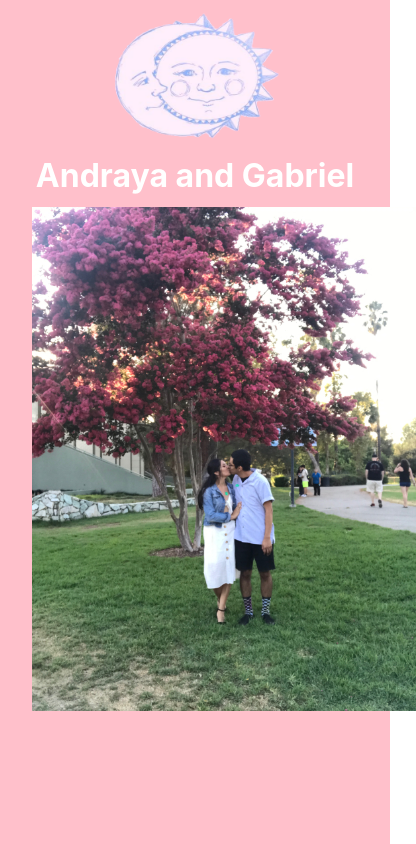
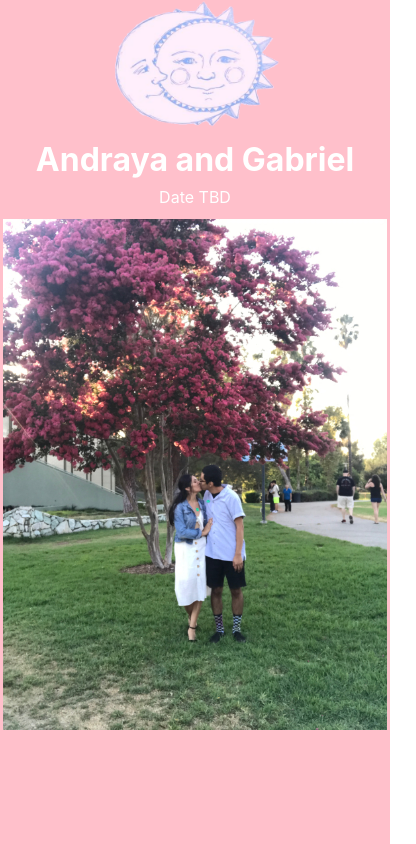
Before and after one commit to gabrieltal/andraya, a React (Create React App) app: page / in a window 390 px wide. Shown: the whole page, 416 px wide, since content can reach past the window. Built offline with nearby package versions, Linux system fonts and the light colour scheme.

Commit message:
Clean up styles on mobile

```diff
--- a/src/App.css
+++ b/src/App.css
@@ -16,3 +16,24 @@ header { padding-top: .75rem; }
 h1 { text-align: center; }
 
 .my-3 { margin-top: 12px; margin-bottom: 12px; }
+.mb-3 { margin-bottom: 12px; }
+.mt-3 { margin-top: 12px; }
+.mb-1 { margin-bottom: 4px; }
+.mt-1 { margin-top: 4px; }
+
+
+.couple-image {
+  max-width:100%;
+  max-height:100%;
+  display: block;
+}
+.main-image {
+  width: 384px;
+}
+
+main {
+  display: flex;
+  flex-direction: column;
+  justify-content: center;
+  align-items: center;
+}
--- a/src/App.js
+++ b/src/App.js
@@ -1,6 +1,4 @@
-import logo from './assets/images/logo.svg';
 import './App.css';
-import Timeline from './components/Timeline';
 import Main from './components/Main';
 
 function App() {
--- a/src/components/Splash.js
+++ b/src/components/Splash.js
@@ -6,11 +6,14 @@ export default class Splash extends Component {
   render() {
     return (
       <div className="splash">
-        <header>
-          <img src={moonImage} height="128px" width="176px" />
-          <h1 class="my-3">Andraya and Gabriel</h1>
-          <img src={coupleImage} height="504px" width="384px" />
-        </header>
+        <main>
+          <img src={moonImage} height="128px" width="176px" alt="moon"/>
+          <h1 className="mt-3 mb-1">Andraya and Gabriel</h1>
+          <p className="mt-1 mb-3">Date TBD</p>
+          <div className="main-image">
+            <img src={coupleImage} className="couple-image" alt="Andraya and Gabriel on one of our first dates to LACMA" />
+          </div>
+        </main>
       </div>
     );
   }
```
